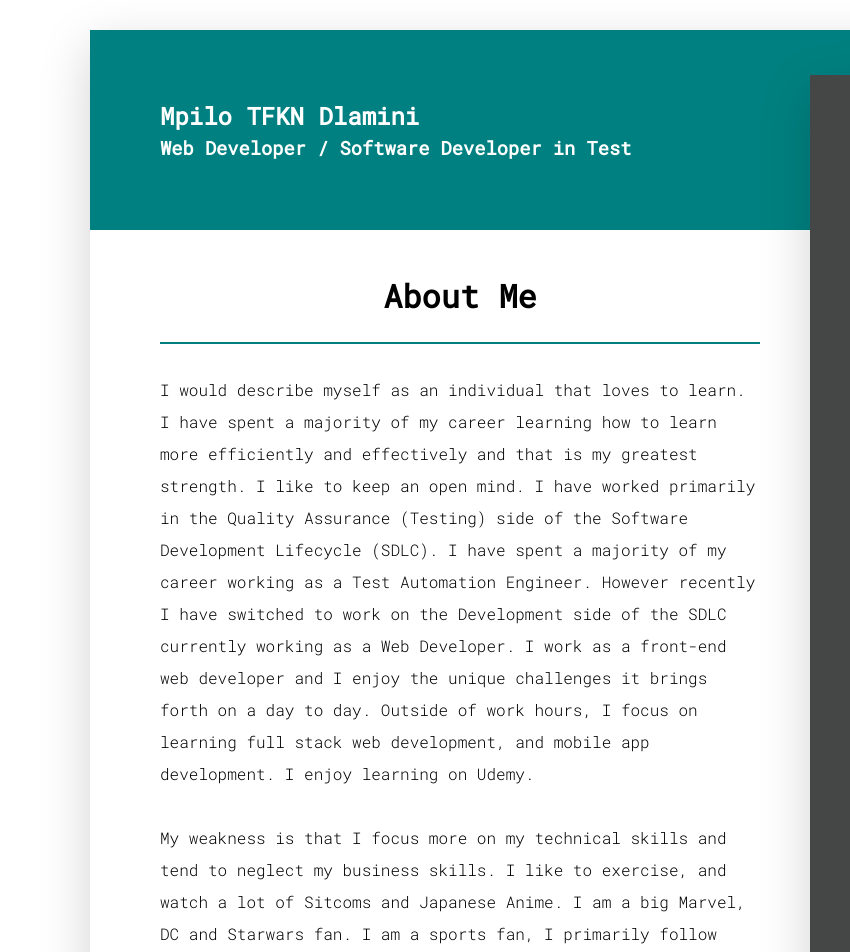
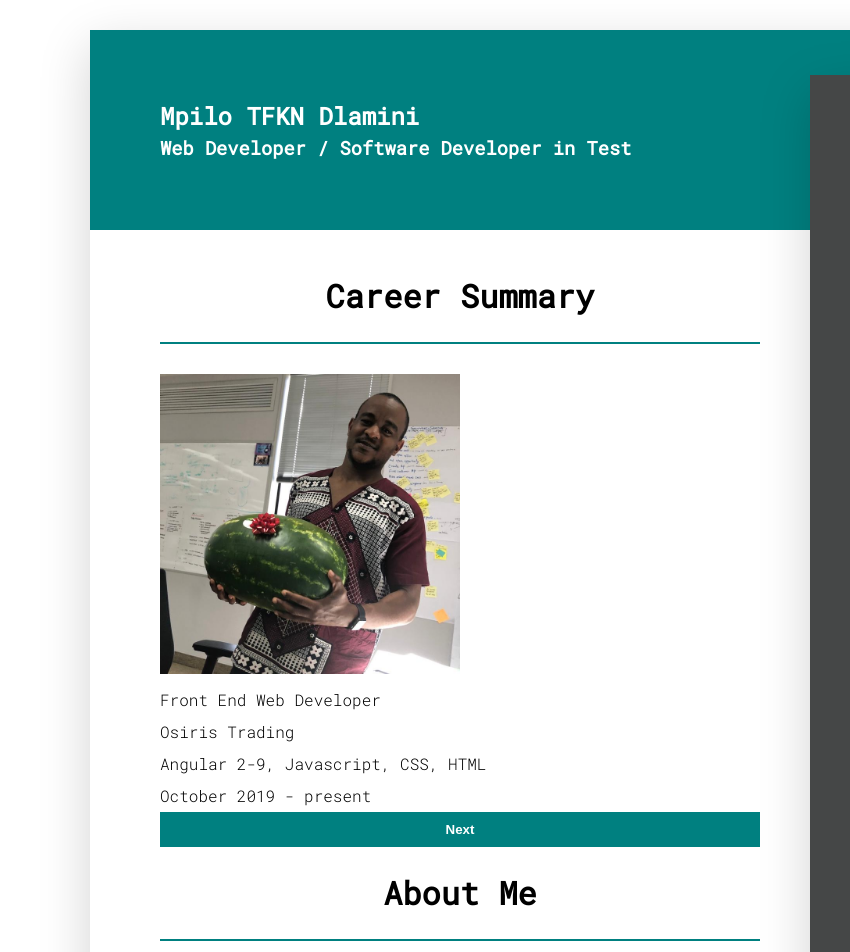
Before and after one commit to Mpilo-Pillz/mtfknd-cv, a plain HTML site: page index.html in a window 1280 px wide. Shown: the top 952 px of the page, 0-850 px from the left. Drawn offline with nearby package versions, Linux system fonts and the light colour scheme; grey boxes are pictures that could not be loaded.

Commit message:
reorderd the iterator

```diff
--- a/app.js
+++ b/app.js
@@ -42,7 +42,7 @@ function nextWorkExperience() {
     `;
 
     document.getElementById('imageDisplay').innerHTML = `
-        <image src="${currentWorkExperience.image}">
+        <image class="career-img" src="${currentWorkExperience.image}">
     `;
 } else {
     window.location.reload();
--- a/index.html
+++ b/index.html
@@ -85,7 +85,16 @@
             </header>
             <main>
 
-
+                <section class="career about-me">
+                    <div class="text-align--center">
+                        <h1 class="about-me-heading cv--underline">Career Summary</h1>
+                    </div>
+                    <div class="workExperience">
+                        <div id="imageDisplay"></div>
+                        <div id="workExperienceDisplay"></div>
+                        <button type="button" id="next">Next</button>
+                    </div>
+                   </section>
             <section class="about-me">
                 <div class="text-align--center">
                     <h1 class="about-me-heading cv--underline">About Me</h1>
@@ -104,12 +113,6 @@
                         fan. I am a sports fan, I primarily follow football, athletics, boxing and mixed martial arts.
 
             </section>
-
-            <div class="workExperience">
-                <div id="imageDisplay"></div>
-                <div id="workExperienceDisplay"></div>
-                <button type="button" id="next">Next</button>
-            </div>
         </main>
         </div>
 
--- a/style.css
+++ b/style.css
@@ -12,6 +12,12 @@ header {
     /* height: 200px; */
     /* line-height: 1.5rem; */
     padding: 70px;
+}
+
+.career-img {
+    object-fit: cover;
+    height: 300px;
+    width: 300px;
 }
 
 .contact-details {
@@ -42,6 +48,16 @@ header {
 }
 
 /* IDs */
+
+#next{
+    width: 100%;
+    padding: 10px;
+    border: none;
+    background-color: teal;
+    color: white;
+    font-weight: 900;
+
+}
 #profile-pic {
     height: 100%;
     width: 100%;
```
